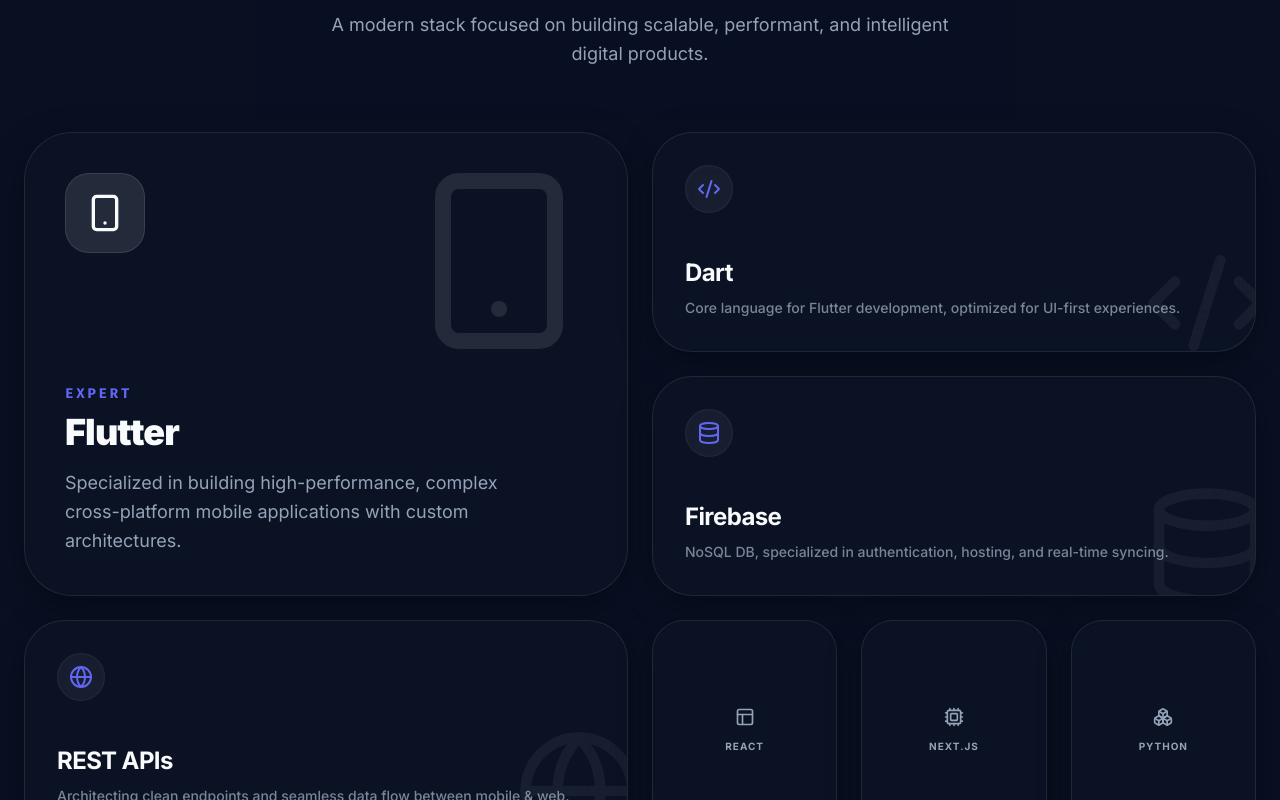
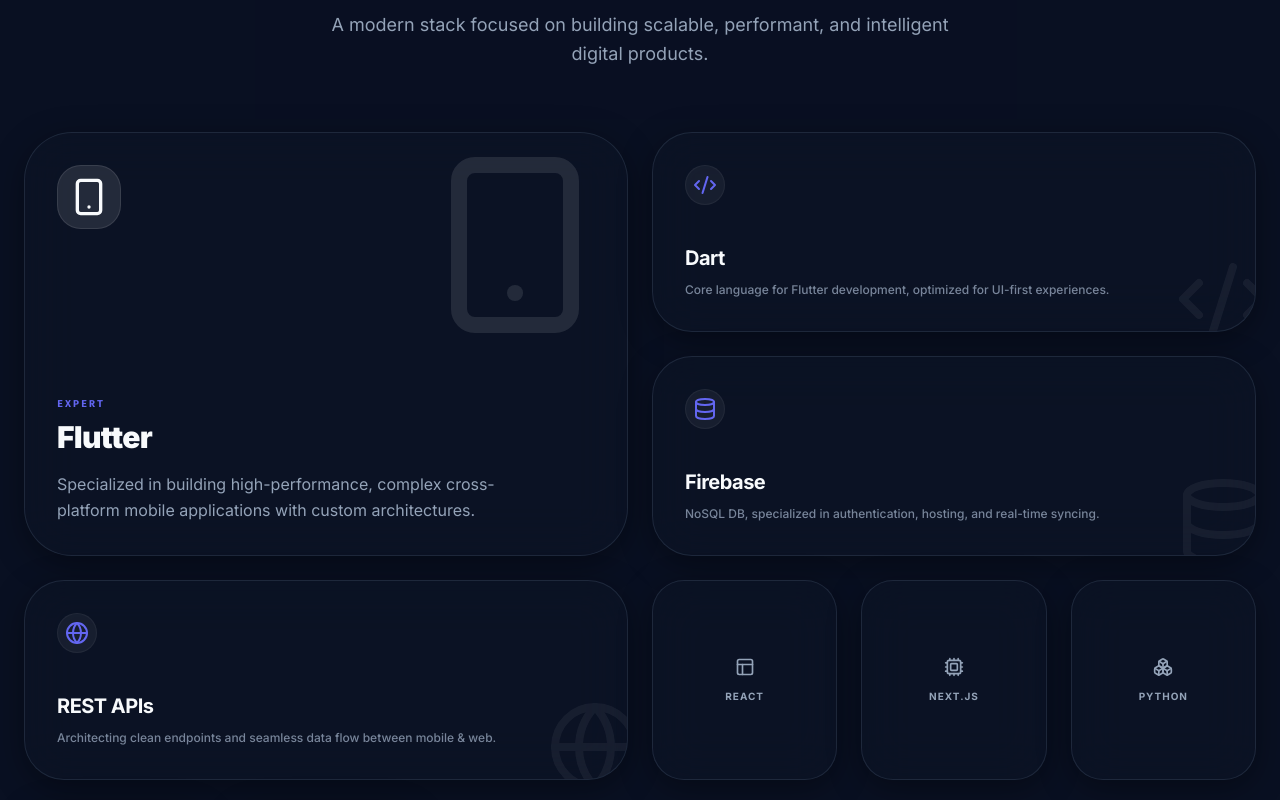
Before and after one commit to TZ-ArbaazBaig/Personal_portfolio, a Next.js app: page / in a window 1280 px wide. Shown: the part 6740-7540 px from the top of the page. Built offline with nearby package versions, Linux system fonts and the light colour scheme; no server answers.

Commit message:
UI: Final compaction for small viewports. Reduced padding and font sizes in Skills section.

```diff
--- a/src/components/Skills.tsx
+++ b/src/components/Skills.tsx
@@ -62,18 +62,18 @@
                         initial={{ opacity: 0, y: 20 }}
                         whileInView={{ opacity: 1, y: 0 }}
                         viewport={{ once: true }}
-                        className={`md:col-span-4 lg:col-span-3 lg:row-span-2 glass-card rounded-[3rem] p-10 flex flex-col justify-between border ${skills.primary.border} bg-gradient-to-br ${skills.primary.color} relative overflow-hidden group shadow-2xl ${skills.primary.glow}`}
+                        className={`md:col-span-4 lg:col-span-3 lg:row-span-2 glass-card rounded-[3rem] p-6 md:p-8 flex flex-col justify-between border ${skills.primary.border} bg-gradient-to-br ${skills.primary.color} relative overflow-hidden group shadow-2xl ${skills.primary.glow}`}
                     >
-                        <div className="absolute top-0 right-0 p-8 opacity-10 group-hover:scale-110 group-hover:rotate-12 transition-transform duration-700">
+                        <div className="absolute top-0 right-0 p-4 opacity-10 group-hover:scale-110 group-hover:rotate-12 transition-transform duration-700">
                             <Smartphone className="w-48 h-48" />
                         </div>
-                        <div className="relative z-10 w-20 h-20 rounded-3xl bg-white/10 flex items-center justify-center mb-6 border border-white/10">
+                        <div className="relative z-10 w-16 h-16 rounded-3xl bg-white/10 flex items-center justify-center mb-6 border border-white/10">
                             {skills.primary.icon}
                         </div>
                         <div className="relative z-10">
-                            <div className="text-sm font-mono text-primary mb-2 uppercase tracking-[0.2em] font-bold">{skills.primary.level}</div>
-                            <h3 className="text-4xl font-black mb-4 tracking-tight">{skills.primary.title}</h3>
-                            <p className="text-muted-foreground text-lg leading-relaxed max-w-md">
+                            <div className="text-[10px] font-mono text-primary mb-2 uppercase tracking-[0.2em] font-bold">{skills.primary.level}</div>
+                            <h3 className="text-3xl font-black mb-4 tracking-tight">{skills.primary.title}</h3>
+                            <p className="text-muted-foreground text-base leading-relaxed max-w-md">
                                 {skills.primary.description}
                             </p>
                         </div>
@@ -87,17 +87,17 @@
                             whileInView={{ opacity: 1, y: 0 }}
                             viewport={{ once: true }}
                             transition={{ delay: idx * 0.1 }}
-                            className={`md:col-span-2 lg:col-span-3 glass-card rounded-[2.5rem] p-8 flex flex-col justify-between border border-white/5 bg-gradient-to-br ${skill.color} hover:border-primary/30 transition-all duration-500 overflow-hidden relative group min-h-[220px]`}
+                            className={`md:col-span-2 lg:col-span-3 glass-card rounded-[2.5rem] p-6 md:p-8 flex flex-col justify-between border border-white/5 bg-gradient-to-br ${skill.color} hover:border-primary/30 transition-all duration-500 overflow-hidden relative group min-h-[200px]`}
                         >
                             <div className="absolute -bottom-4 -right-4 opacity-5 group-hover:scale-110 group-hover:rotate-6 transition-transform duration-700">
-                                {React.cloneElement(skill.icon as React.ReactElement, { className: "w-32 h-32" } as any)}
+                                {React.cloneElement(skill.icon as React.ReactElement, { className: "w-24 h-24" } as any)}
                             </div>
-                            <div className="w-12 h-12 rounded-2xl bg-white/5 border border-white/5 flex items-center justify-center group-hover:bg-primary/10 transition-colors">
+                            <div className="w-10 h-10 rounded-2xl bg-white/5 border border-white/5 flex items-center justify-center group-hover:bg-primary/10 transition-colors">
                                 <div className="text-primary">{skill.icon}</div>
                             </div>
                             <div>
-                                <h4 className="text-2xl font-bold tracking-tight mb-2">{skill.name}</h4>
-                                <p className="text-sm text-muted-foreground/80 leading-relaxed font-medium">
+                                <h4 className="text-xl font-bold tracking-tight mb-2">{skill.name}</h4>
+                                <p className="text-xs text-muted-foreground/80 leading-relaxed font-medium">
                                     {skill.description}
                                 </p>
                             </div>
```
